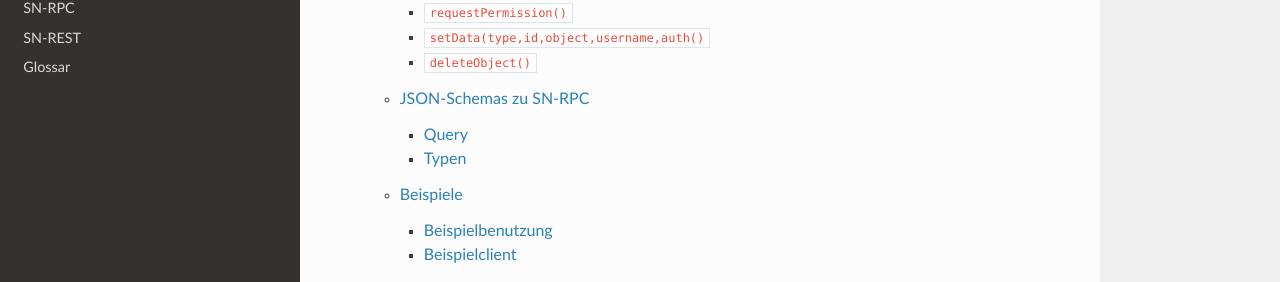
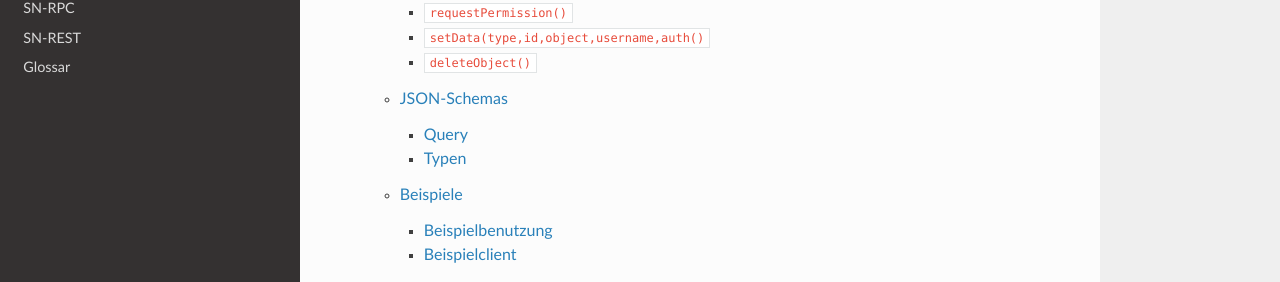
Before and after one commit to janbrohl/ScoutNet-API-Info, a Sphinx documentation site: the page built from docs/index.rst, in a window 1280 px wide and 900 px high, scrolled down 329 px. Shown: the part 169-451 px from the top of the window. Built offline with Sphinx 7.4.7 and the Read the Docs theme 2.0.0, drawn with Linux system fonts in a browser that asks for light colours.

Commit message:
überschrift gekürzt

```diff
--- a/docs/sn_rpc/schemas.rst
+++ b/docs/sn_rpc/schemas.rst
@@ -1,6 +1,6 @@
 .. _sn_rpc_schemas:
 
-JSON-Schemas zu SN-RPC
+JSON-Schemas
 ========================
 
 .. _sn_rpc_query:
```
